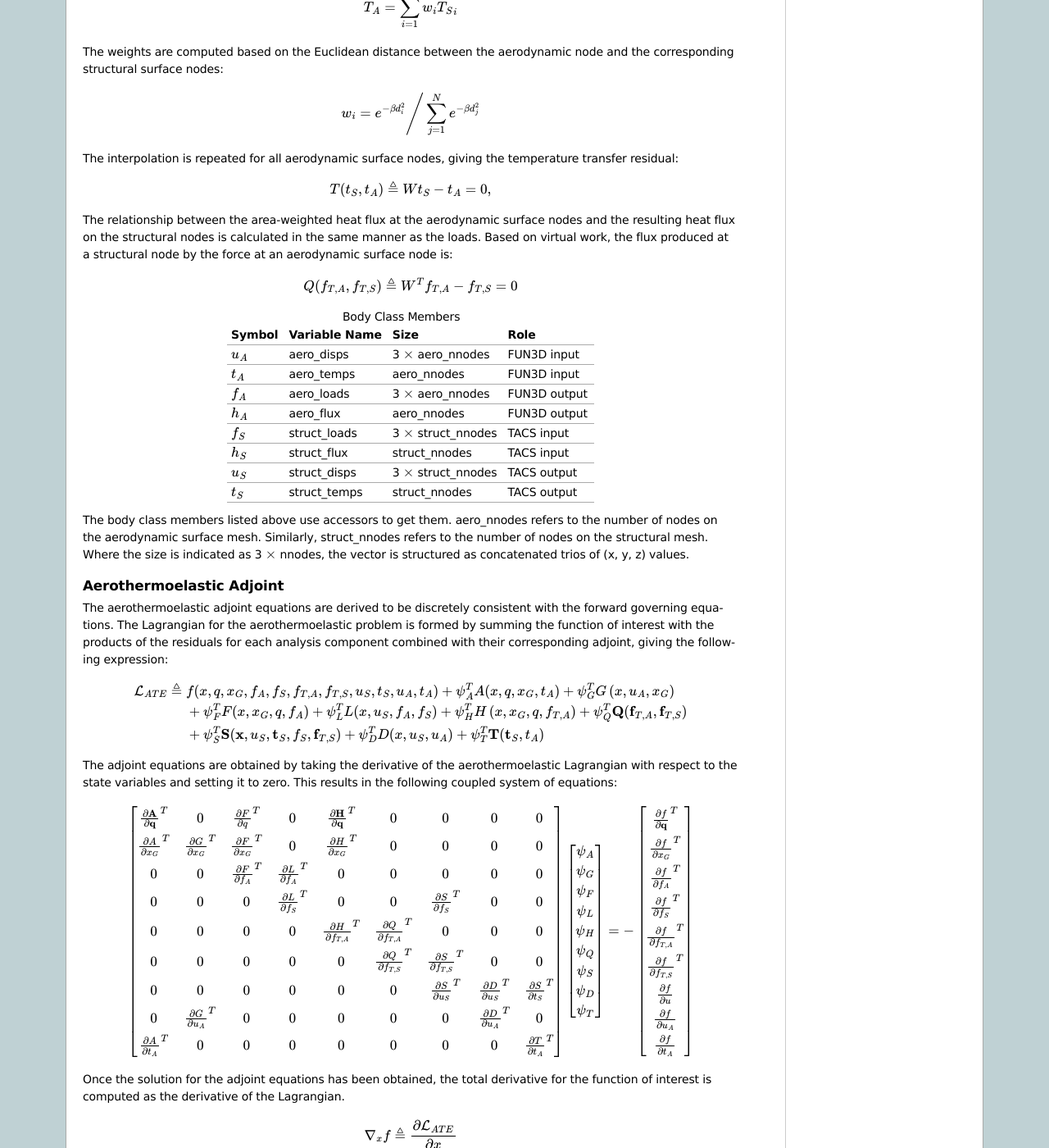
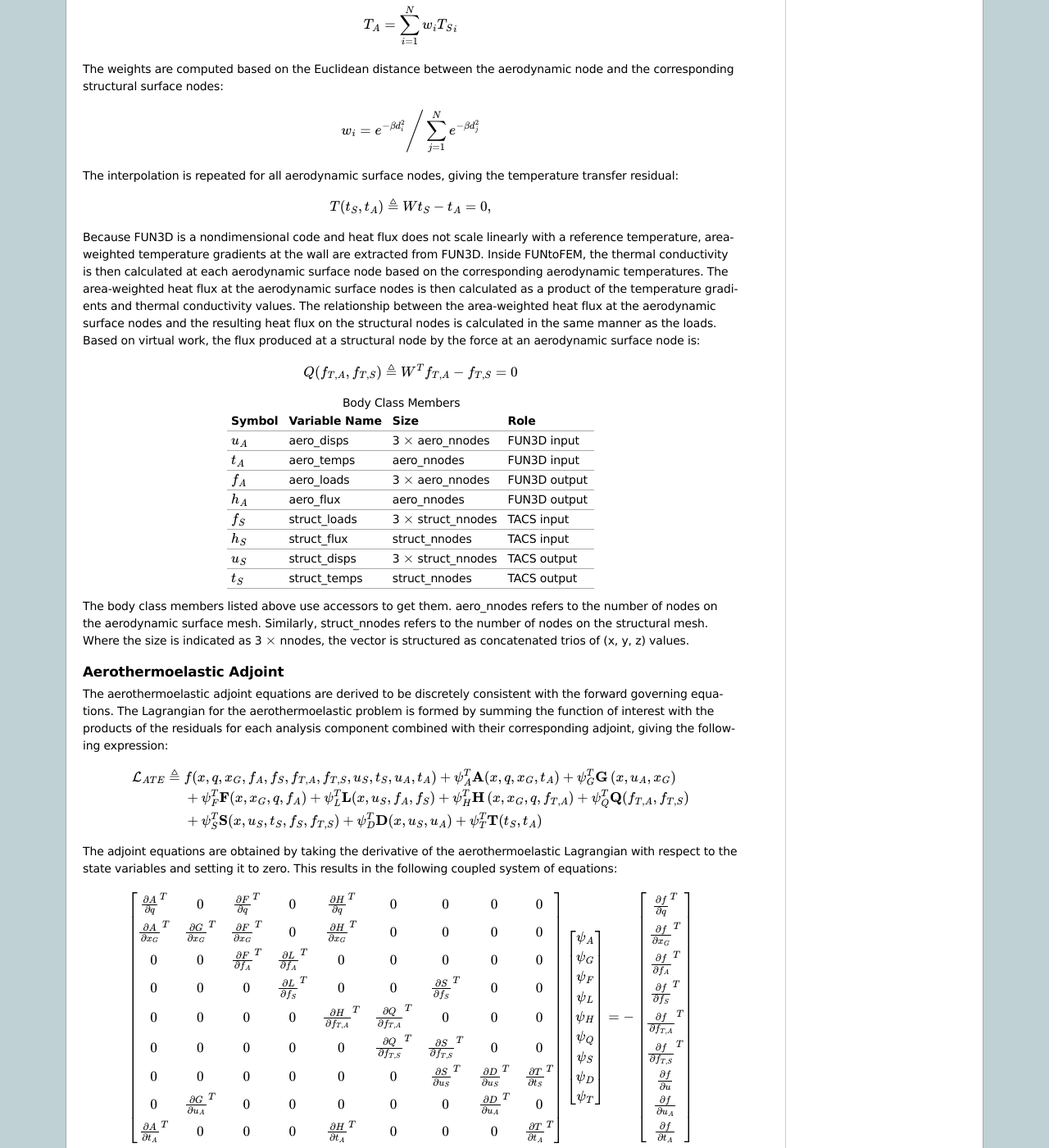
Before and after one commit to smdogroup/funtofem, a Sphinx documentation site: the page built from docs/analysis_framework.rst, in a window 1280 px wide and 1400 px high, scrolled down 5251 px. Shown: the whole window at 82% size. Built offline with Sphinx 7.4.7, drawn with Linux system fonts in a browser that asks for light colours; some of the changed text lies outside the part shown.

Commit message:
Update aerothermoelastic documenation
- Add description of calculation of heat flux from FUN3D's temperature gradient

```diff
--- a/docs/analysis_framework.rst
+++ b/docs/analysis_framework.rst
@@ -97,13 +97,14 @@ Grid Deformation Residual
 Heat Flux Integration Residual
 ==============================
 .. math::
-	\mathbf{\color{blue}H}(\mathbf{h}_A, \mathbf{q}, \mathbf{x}, \mathbf{x}_G) \triangleq
-	\mathbf{h}_A - \varphi (\mathbf{q}, \mathbf{x}, \mathbf{x}_G) = 0
+	\mathbf{\color{blue}H}(\mathbf{h}_A, \mathbf{q}, \mathbf{t}_A, \mathbf{x}, \mathbf{x}_G) \triangleq
+	\mathbf{h}_A(\mathbf{t}_A) - \varphi (\mathbf{q}, \mathbf{x}, \mathbf{x}_G) = 0
 
-* :math:`\mathbf{h}_A` - nodal forces on aerodynamic surface
+* :math:`\mathbf{h}_A` - aerodynamic heat flux at the surface
+* :math:`\mathbf{q}` - flow state vector
+* :math:`\mathbf{t}_A` - aerodynamic temperatures at the structure surface
 * :math:`\mathbf{x}` - design variable vector
 * :math:`\mathbf{x}_G` - aerodynamic volume mesh
-* :math:`\mathbf{q}` - flow state vector
 * :math:`\varphi` - action of the heat flux integration
 
 TACS, Structure Solver
@@ -303,6 +304,10 @@ The interpolation is repeated for all aerodynamic surface nodes, giving the temp
 
 	{T}({t}_{S}, {t}_{A}) \triangleq  {W} {t}_{S} - {t}_{A} = 0,
 
+Because FUN3D is a nondimensional code and heat flux does not scale linearly with a reference temperature, area-weighted
+temperature gradients at the wall are extracted from FUN3D. Inside FUNtoFEM, the thermal conductivity is then calculated
+at each aerodynamic surface node based on the corresponding aerodynamic temperatures. The area-weighted heat flux at the
+aerodynamic surface nodes is then calculated as a product of the temperature gradients and thermal conductivity values.
 The relationship between the area-weighted heat flux at the aerodynamic surface nodes and the resulting heat flux on the
 structural nodes is calculated in the same manner as the loads. Based on virtual work, the flux produced at a structural
 node by the force at an aerodynamic surface node is:
@@ -341,15 +346,15 @@ for each analysis component combined with their corresponding adjoint, giving th
 .. math::
 
 	\mathbf{\mathcal{L}}_{ATE} \triangleq \; & f({x}, {q}, {x}_{G}, {f}_{A}, {f}_{S}, {f}_{T,A}, {f}_{T,S}, {u}_{S}, {t}_{S}, {u}_{A}, {t}_{A})
-    + \psi_{A}^{T} {A}({x}, {q}, {x}_G, {t}_{A} )
-    + \psi_{G}^{T} {G}\left({x}, {u}_{A}, {x}_G\right) \\
-    & + \psi_{F}^{T} {F} ( {x}, {x}_G, {q}, {f}_A )
-    + \psi_{L}^{T} {L}({x}, {u}_{S}, {f}_{A}, {f}_{S})
-    + \psi_{H}^{T} {H} \left( {x}, {x}_G, {q}, {f}_{T,A} \right)
-    + \psi_{Q}^{T} \mathbf{Q}(\mathbf{f}_{T,A},\mathbf{f}_{T,S}) \\
-    & + \psi_{S}^{T} \mathbf{S}(\mathbf{x},{u}_{S},\mathbf{t}_{S},{f}_{S},\mathbf{f}_{T,S})
-    + \psi_{D}^{T} {D}({x}, {u}_{S}, {u}_{A})
-    + \psi_{T}^{T} \mathbf{T}(\mathbf{t}_{S},{t}_{A})
+    + \psi_{A}^{T} \mathbf{A}({x}, {q}, {x}_G, {t}_{A} )
+    + \psi_{G}^{T} \mathbf{G}\left({x}, {u}_{A}, {x}_G\right) \\
+    & + \psi_{F}^{T} \mathbf{F} ( {x}, {x}_G, {q}, {f}_A )
+    + \psi_{L}^{T} \mathbf{L}({x}, {u}_{S}, {f}_{A}, {f}_{S})
+    + \psi_{H}^{T} \mathbf{H} \left( {x}, {x}_G, {q}, {f}_{T,A} \right)
+    + \psi_{Q}^{T} \mathbf{Q}(f_{T,A},f_{T,S}) \\
+    & + \psi_{S}^{T} \mathbf{S}(x,u_S,t_S,f_S,f_{T,S})
+    + \psi_{D}^{T} \mathbf{D}(x, u_S, u_A)
+    + \psi_{T}^{T} \mathbf{T}(t_S,t_A)
 
 The adjoint equations are obtained by taking the derivative of the aerothermoelastic Lagrangian with respect to the state
 variables and setting it to zero. This results in the following coupled system of equations:
@@ -357,9 +362,9 @@ variables and setting it to zero. This results in the following coupled system o
 .. math::
 
 	\begin{bmatrix}
-	\frac{\partial \mathbf{A}}{\partial \mathbf{q}}^{T} & 0 &
+	\frac{\partial A}{\partial q}^{T} & 0 &
 	\frac{\partial {F}}{\partial {q}}^{T} & 0 &
-	\frac{\partial \mathbf{H}}{\partial \mathbf{q}}^{T} & 0 & 0 & 0 & 0 \\
+	\frac{\partial H}{\partial q}^{T} & 0 & 0 & 0 & 0 \\
 	%
 	\frac{\partial {A}}{\partial {x}_{G}}^{T} &
 	\frac{\partial {G}}{\partial {x}_{G}}^{T} &
@@ -381,12 +386,12 @@ variables and setting it to zero. This results in the following coupled system o
 	0 & 0 & 0 & 0 & 0 & 0 &
 	\frac{\partial {S}}{\partial {u}_{S}}^{T} &
 	\frac{\partial {D}}{\partial {u}_{S}}^{T} &
-	\frac{\partial {S}}{\partial {t}_{S}}^{T} \\
+	\frac{\partial {T}}{\partial {t}_{S}}^{T} \\
 	%
 	0 & \frac{\partial {G}}{\partial {u}_{A}}^{T} & 0 & 0 & 0 & 0 & 0 &
 	\frac{\partial {D}}{\partial {u}_{A}}^{T} & 0 \\
 	%
-	\frac{\partial {A}}{\partial {t}_{A}}^{T} & 0 & 0 & 0 & 0 & 0 & 0 & 0 &
+	\frac{\partial {A}}{\partial {t}_{A}}^{T} & 0 & 0 & 0 & \frac{\partial H}{\partial t_A}^T & 0 & 0 & 0 &
 	\frac{\partial {T}}{\partial {t}_{A}}^{T}
 	\end{bmatrix}
 	\begin{bmatrix}
@@ -402,15 +407,15 @@ variables and setting it to zero. This results in the following coupled system o
 	\end{bmatrix}
 	= -
 	\begin{bmatrix}
-	\frac{\partial f}{\partial \mathbf{q}}^{T} \\
-	\frac{\partial f}{\partial {x}_{G}}^{T} \\
-	\frac{\partial f}{\partial {f}_{A}}^{T} \\
-	\frac{\partial f}{\partial {f}_{S}}^{T} \\
-	\frac{\partial f}{\partial {f}_{T,A}}^{T} \\
-	\frac{\partial f}{\partial {f}_{T,S}}^{T} \\
-	\frac{\partial f}{\partial {u}} \\
-	\frac{\partial f}{\partial {u}_{A}} \\
-	\frac{\partial f}{\partial {t}_{A}}
+	\frac{\partial f}{\partial q}^{T} \\
+	\frac{\partial f}{\partial x_{G}}^{T} \\
+	\frac{\partial f}{\partial f_{A}}^{T} \\
+	\frac{\partial f}{\partial f_{S}}^{T} \\
+	\frac{\partial f}{\partial f_{T,A}}^{T} \\
+	\frac{\partial f}{\partial f_{T,S}}^{T} \\
+	\frac{\partial f}{\partial u} \\
+	\frac{\partial f}{\partial u_{A}} \\
+	\frac{\partial f}{\partial t_{A}}
 	\end{bmatrix}
 
 
@@ -426,7 +431,7 @@ off-diagonal terms of the partial derivative of the Lagrangian with respect to t
 The number of functions is abbreviated as nfuncs for a given scenario.
 
 .. |ad_ajp| replace:: :math:`\psi_G^T \frac{\partial G}{\partial u_A}`
-.. |at_ajp| replace:: :math:`\psi_A^T \frac{\partial A}{\partial t_A}`
+.. |at_ajp| replace:: :math:`\psi_A^T \frac{\partial A}{\partial t_A} + \psi_H^T \frac{\partial H}{\partial t_A}`
 .. |al_ajp| replace:: :math:`\psi_L^T \frac{\partial L}{\partial f_A}`
 .. |af_ajp| replace:: :math:`\psi_Q^T \frac{\partial Q}{\partial h_A}`
 
```
Also changed, not shown: other parts of docs/analysis_framework.rst (+1 -1 lines).
